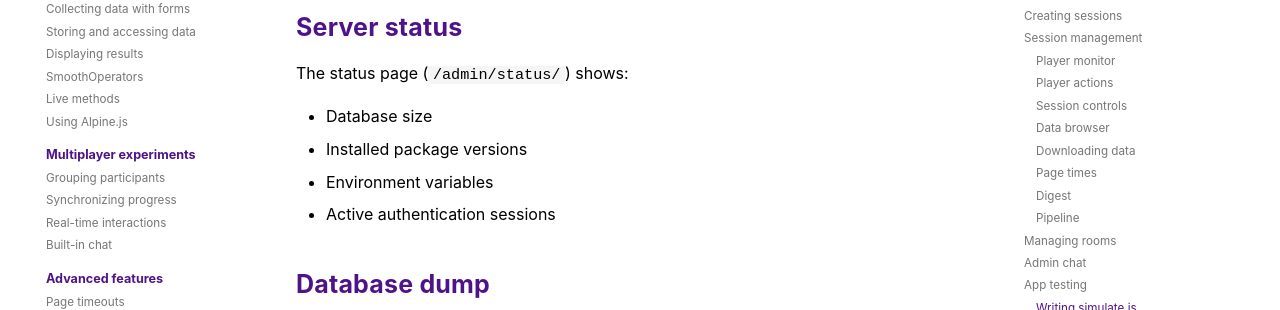
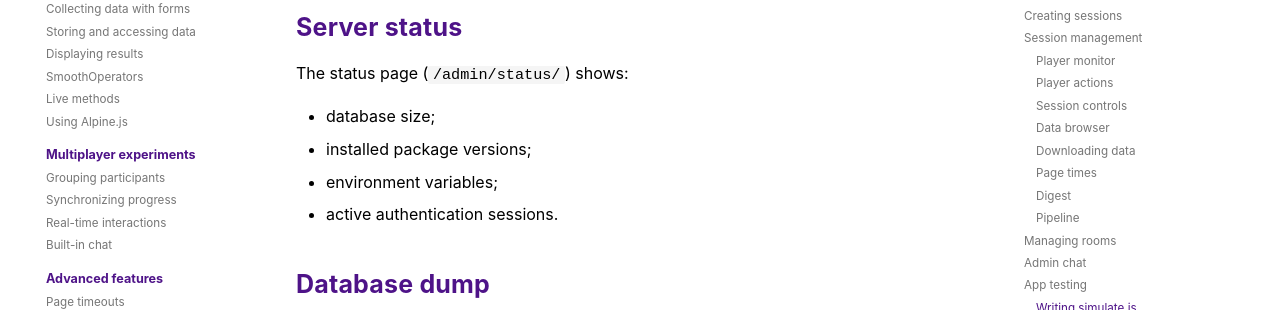
Before and after one commit to mrpg/uproot-docs, an MkDocs documentation site: the page built from docs/running/admin.md, in a window 1280 px wide and 900 px high, scrolled down 7036 px. Shown: the part 154-464 px from the top of the window. Built offline with MkDocs 1.6.1 and Material for MkDocs 9.7.7, drawn with Linux system fonts in a browser that asks for light colours; some web fonts are replaced; comment, search, counter and statistics services are not loaded.

Commit message:
Add punctuation to list on admin.md

```diff
--- a/docs/running/admin.md
+++ b/docs/running/admin.md
@@ -230,10 +230,10 @@ The setters (`fill`, `choose`, `check`, `uncheck`, `select`, `oneOf`, and `choos
 
 The status page (`/admin/status/`) shows:
 
-- Database size
-- Installed package versions
-- Environment variables
-- Active authentication sessions
+- database size;
+- installed package versions;
+- environment variables;
+- active authentication sessions.
 
 ## Database dump
 
```
